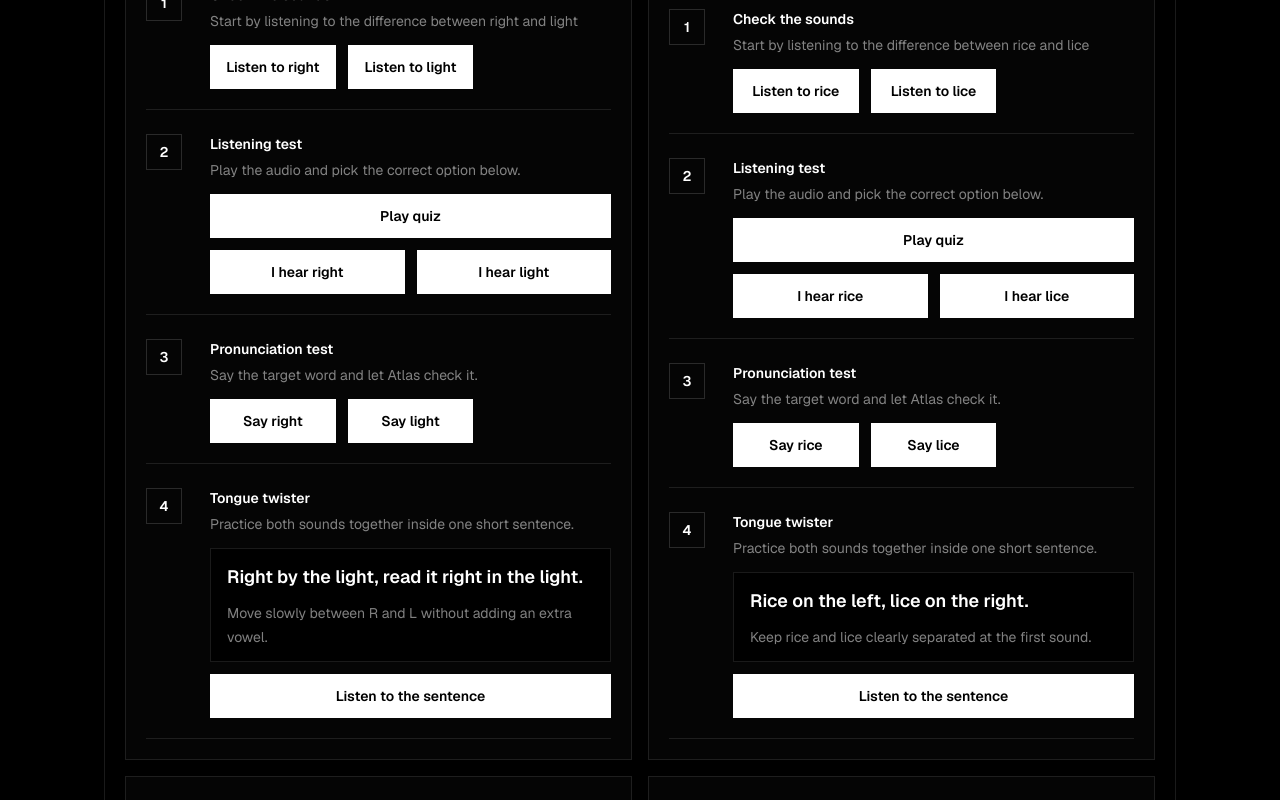
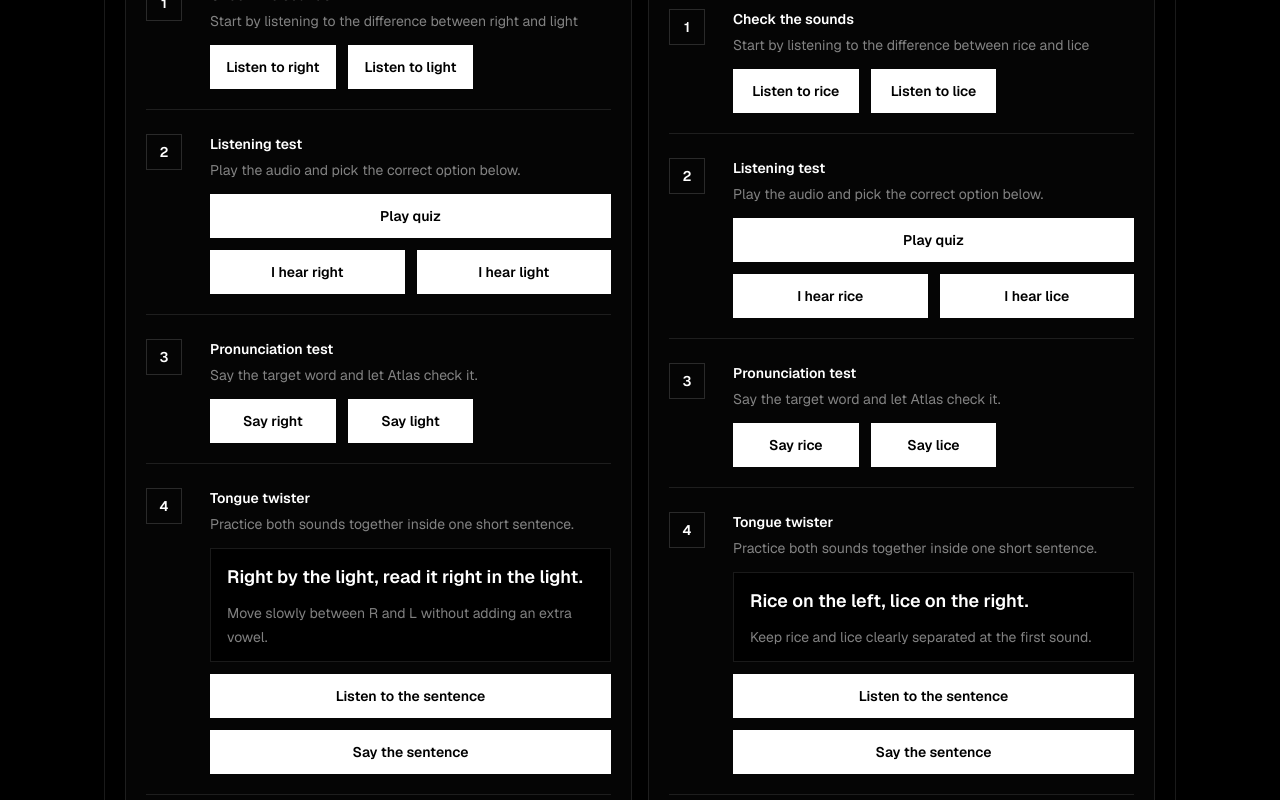
Before and after one commit to KulafuAcademy/ATLAS, a Next.js app: page / in a window 1280 px wide. Shown: the part 2260-3060 px from the top of the page. Built offline with nearby package versions, Linux system fonts and the light colour scheme.

Commit message:
added say the sentence functionality

```diff
--- a/components/training/MinimalPairTrainer.tsx
+++ b/components/training/MinimalPairTrainer.tsx
@@ -7,47 +7,17 @@ import { useLanguage } from "@/components/language/LanguageProvider";
 import type { LocalizedText } from "@/lib/i18n";
 import type { MinimalPair } from "@/types/training";
 
-declare global {
-  interface Window {
-    SpeechRecognition?: BrowserSpeechRecognitionConstructor;
-    webkitAudioContext?: typeof AudioContext;
-    webkitSpeechRecognition?: BrowserSpeechRecognitionConstructor;
-  }
-}
+import type {
+  BrowserSpeechRecognition,
+  BrowserSpeechRecognitionResultEvent,
+} from "./speechRecognitionTypes";
+import {
+  stopPronunciationCheckEvent,
+  useSentenceCheck,
+  type SentenceCheckResult,
+} from "./useSentenceCheck";
 
 type QuizTarget = "A" | "B";
-
-type BrowserSpeechRecognitionConstructor = new () => BrowserSpeechRecognition;
-
-type BrowserSpeechRecognition = {
-  continuous: boolean;
-  interimResults: boolean;
-  lang: string;
-  maxAlternatives: number;
-  abort: () => void;
-  start: () => void;
-  onend: (() => void) | null;
-  onerror: ((event: BrowserSpeechRecognitionErrorEvent) => void) | null;
-  onnomatch: (() => void) | null;
-  onresult: ((event: BrowserSpeechRecognitionResultEvent) => void) | null;
-};
-
-type BrowserSpeechRecognitionErrorEvent = Event & {
-  error?: string;
-};
-
-type BrowserSpeechRecognitionResultEvent = Event & {
-  results: {
-    length: number;
-    [index: number]: {
-      isFinal: boolean;
-      length: number;
-      [index: number]: {
-        transcript: string;
-      };
-    };
-  };
-};
 
 type ActiveQuiz = {
   pairId: string;
@@ -66,8 +36,6 @@ type CardFeedback = {
 } | null;
 
 type TrainerCopy = typeof trainerCopy.en;
-
-const stopPronunciationCheckEvent = "atlas:stop-pronunciation-check";
 
 type MinimalPairTrainerProps = {
   id?: string;
@@ -95,6 +63,11 @@ const trainerCopy = {
     tongueTwisterDescription:
       "Practice both sounds together inside one short sentence.",
     listenTongueTwister: "Listen to the sentence",
+    saySentence: "Say the sentence",
+    saySentencePrompt: "Say the whole sentence. Every word must be correct.",
+    sentenceCorrect: "Perfect. You said the whole sentence correctly.",
+    sentenceRetry: (heardText: string) =>
+      `Not 100% yet. Heard: "${heardText}". Try again.`,
     speechPlaybackUnsupported:
       "Speech playback is not supported in this browser.",
     playing: (word: string) => `Playing: ${word}`,
@@ -135,6 +108,11 @@ const trainerCopy = {
     tongueTwisterDescription:
       "学んだ2つの音を、ひとつの短い文の中で練習します。",
     listenTongueTwister: "文を聞く",
+    saySentence: "文を発音する",
+    saySentencePrompt: "文全体を発音してください。すべての単語が正しい必要があります。",
+    sentenceCorrect: "完璧です。文全体を正しく発音できました。",
+    sentenceRetry: (heardText: string) =>
+      `まだ100%ではありません。聞こえた文: "${heardText}"。もう一度試してください。`,
     speechPlaybackUnsupported: "このブラウザでは音声再生に対応していません。",
     playing: (word: string) => `再生中: ${word}`,
     whichWord: "どちらの単語に聞こえましたか？",
@@ -287,6 +265,42 @@ function PairPracticeCard({
     window.speechSynthesis.speak(utterance);
     showFeedback(feedbackType, "neutral", copy.playing(word));
   }
+
+  // Tongue twister "say the sentence" check. Kept separate from the
+  // single-word pronunciation test above (see useSentenceCheck.ts).
+  function handleSentenceResult(result: SentenceCheckResult) {
+    switch (result.status) {
+      case "listening":
+        showFeedback("tongueTwister", "neutral", copy.saySentencePrompt);
+        return;
+      case "correct":
+        playCorrectSound();
+        showFeedback("tongueTwister", "success", copy.sentenceCorrect);
+        return;
+      case "incorrect":
+        playIncorrectSound();
+        showFeedback(
+          "tongueTwister",
+          "error",
+          copy.sentenceRetry(result.heardText),
+        );
+        return;
+      case "unsupported":
+        playIncorrectSound();
+        showFeedback("tongueTwister", "error", copy.pronunciationUnsupported);
+        return;
+      case "failedToStart":
+        playIncorrectSound();
+        showFeedback("tongueTwister", "error", copy.checkCouldNotStart);
+        return;
+      case "nothingHeard":
+        playIncorrectSound();
+        showFeedback("tongueTwister", "error", copy.couldNotHear);
+        return;
+    }
+  }
+
+  const sentenceCheck = useSentenceCheck(handleSentenceResult);
 
   function startQuiz() {
     const target: QuizTarget = Math.random() > 0.5 ? "A" : "B";
@@ -527,6 +541,19 @@ function PairPracticeCard({
           >
             {copy.listenTongueTwister}
           </ActionButton>
+          <ActionButton
+            intent="primary"
+            disabled={sentenceCheck.isListening || Boolean(aiCheckTarget)}
+            onClick={() => {
+              window.speechSynthesis?.cancel();
+              sentenceCheck.start(tongueTwister.text);
+            }}
+          >
+            {copy.saySentence}
+          </ActionButton>
+          {sentenceCheck.isListening && !isTouchDevice() ? (
+            <MicLevelMeter />
+          ) : null}
         </TestGroup>
       </div>
     </article>
--- /dev/null
+++ b/components/training/speechRecognitionTypes.ts
@@ -0,0 +1,40 @@
+export type BrowserSpeechRecognitionConstructor =
+  new () => BrowserSpeechRecognition;
+
+export type BrowserSpeechRecognition = {
+  continuous: boolean;
+  interimResults: boolean;
+  lang: string;
+  maxAlternatives: number;
+  abort: () => void;
+  start: () => void;
+  onend: (() => void) | null;
+  onerror: ((event: BrowserSpeechRecognitionErrorEvent) => void) | null;
+  onnomatch: (() => void) | null;
+  onresult: ((event: BrowserSpeechRecognitionResultEvent) => void) | null;
+};
+
+export type BrowserSpeechRecognitionErrorEvent = Event & {
+  error?: string;
+};
+
+export type BrowserSpeechRecognitionResultEvent = Event & {
+  results: {
+    length: number;
+    [index: number]: {
+      isFinal: boolean;
+      length: number;
+      [index: number]: {
+        transcript: string;
+      };
+    };
+  };
+};
+
+declare global {
+  interface Window {
+    SpeechRecognition?: BrowserSpeechRecognitionConstructor;
+    webkitAudioContext?: typeof AudioContext;
+    webkitSpeechRecognition?: BrowserSpeechRecognitionConstructor;
+  }
+}
--- /dev/null
+++ b/components/training/useSentenceCheck.ts
@@ -0,0 +1,149 @@
+"use client";
+
+import { useEffect, useRef, useState } from "react";
+
+import type { BrowserSpeechRecognition } from "./speechRecognitionTypes";
+
+// Same event the single-word pronunciation test listens to, so only one
+// microphone session runs at a time across both tests.
+export const stopPronunciationCheckEvent = "atlas:stop-pronunciation-check";
+
+export type SentenceCheckResult =
+  | { status: "listening" }
+  | { status: "unsupported" }
+  | { status: "failedToStart" }
+  | { status: "nothingHeard" }
+  | { status: "correct"; heardText: string }
+  | { status: "incorrect"; heardText: string };
+
+/**
+ * Normalizes text so that "Right by the light, read it right!" and
+ * "right by the light read it right" compare equal.
+ */
+export function normalizeSentence(value: string) {
+  return value
+    .toLowerCase()
+    .replace(/['’]/g, "")
+    .replace(/[^a-z\s]/g, " ")
+    .replace(/\s+/g, " ")
+    .trim();
+}
+
+/** 100% match: every word must be present, in order, with nothing extra. */
+export function sentenceMatches(heardText: string, targetSentence: string) {
+  const heard = normalizeSentence(heardText);
+
+  return heard !== "" && heard === normalizeSentence(targetSentence);
+}
+
+export function useSentenceCheck(
+  onResult: (result: SentenceCheckResult) => void,
+) {
+  const [isListening, setIsListening] = useState(false);
+  const runIdRef = useRef(0);
+  const recognitionRef = useRef<BrowserSpeechRecognition | null>(null);
+  const onResultRef = useRef(onResult);
+
+  useEffect(() => {
+    onResultRef.current = onResult;
+  });
+
+  function stop() {
+    runIdRef.current += 1;
+    recognitionRef.current?.abort();
+    recognitionRef.current = null;
+    setIsListening(false);
+  }
+
+  useEffect(() => {
+    window.addEventListener(stopPronunciationCheckEvent, stop);
+
+    return () => {
+      window.removeEventListener(stopPronunciationCheckEvent, stop);
+      stop();
+    };
+    // eslint-disable-next-line react-hooks/exhaustive-deps
+  }, []);
+
+  function start(targetSentence: string) {
+    const SpeechRecognitionConstructor =
+      window.SpeechRecognition ?? window.webkitSpeechRecognition;
+
+    if (!SpeechRecognitionConstructor) {
+      onResultRef.current({ status: "unsupported" });
+      return;
+    }
+
+    // Stops any other running check (including the word pronunciation test).
+    window.dispatchEvent(new Event(stopPronunciationCheckEvent));
+
+    const recognition = new SpeechRecognitionConstructor();
+    const runId = runIdRef.current + 1;
+
+    recognition.lang = "en-US";
+    recognition.continuous = false;
+    recognition.interimResults = false;
+    recognition.maxAlternatives = 1;
+    runIdRef.current = runId;
+    recognitionRef.current = recognition;
+    setIsListening(true);
+    onResultRef.current({ status: "listening" });
+
+    function finish(result: SentenceCheckResult) {
+      if (runIdRef.current !== runId) {
+        return;
+      }
+
+      recognitionRef.current = null;
+      setIsListening(false);
+      onResultRef.current(result);
+    }
+
+    recognition.onresult = (event) => {
+      if (runIdRef.current !== runId) {
+        return;
+      }
+
+      const segments: string[] = [];
+
+      for (let index = 0; index < event.results.length; index += 1) {
+        const transcript = event.results[index]?.[0]?.transcript.trim();
+
+        if (transcript) {
+          segments.push(transcript);
+        }
+      }
+
+      const heardText = segments.join(" ").trim();
+
+      if (!normalizeSentence(heardText)) {
+        finish({ status: "nothingHeard" });
+        return;
+      }
+
+      finish(
+        sentenceMatches(heardText, targetSentence)
+          ? { status: "correct", heardText }
+          : { status: "incorrect", heardText },
+      );
+    };
+
+    recognition.onerror = () => finish({ status: "nothingHeard" });
+    recognition.onnomatch = () => finish({ status: "nothingHeard" });
+
+    recognition.onend = () => {
+      if (runIdRef.current === runId) {
+        recognitionRef.current = null;
+        setIsListening(false);
+      }
+    };
+
+    try {
+      recognition.start();
+    } catch {
+      finish({ status: "failedToStart" });
+    }
+  }
+
+  return { isListening, start, stop };
+}
```
Also changed, not shown: 1 other file (tests, documents, lock files or other folders).
